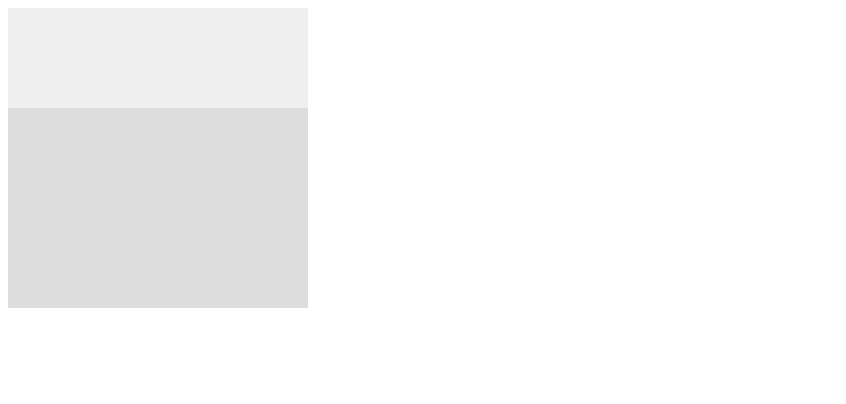
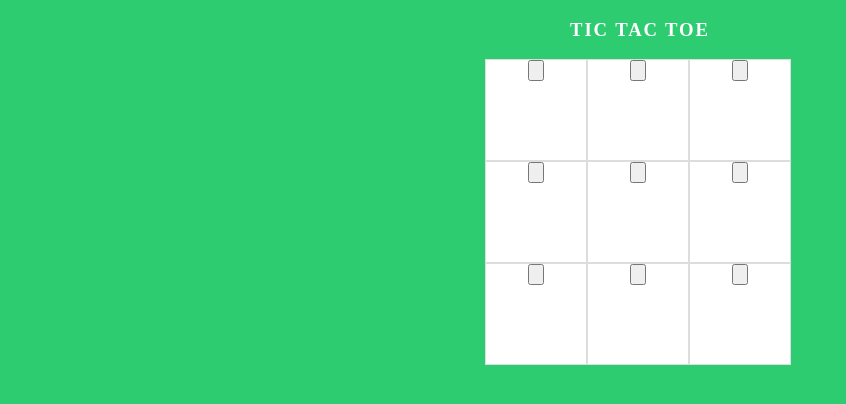
Before and after one commit to roo-shy/tic_tac_toe, a plain HTML site: page index.html in a window 1280 px wide. Shown: the whole page, without its empty margins (0-846 px from the left). Drawn offline with Linux system fonts and the light colour scheme.

Commit message:
Adding a few styles and element disabled

```diff
--- a/css/base.css
+++ b/css/base.css
@@ -1,14 +1,35 @@
-.container {
-  display: flex;
-  justify-content: center;
-  align-self: center;
-  width: 300px;
-  height: 300px;
-  background: #DDDDDD;
+body {
+  background-color: #2ecc71;
 }
 
-input {
+h3 {
+  text-transform: uppercase;
+  letter-spacing: 0.1em;
+  text-align: center;
+  color: #ffffff;
+}
+
+.container {
+  margin: 0 auto;
+  width: 400px;
+}
+
+#cells {
+  margin: 0 auto;
+  width: 310px;
+  height: 310px;
+  padding: 0;
+}
+
+#cells > li {
+  overflow: hidden;
+  list-style: none;
+  float: left;
+  text-decoration: none;
   width: 100px;
   height: 100px;
-  border: none;
+  background-color: #ffffff;
+  border: 1px solid #dddddd;
+  text-transform: uppercase;
+  text-align: center;
 }
--- a/index.html
+++ b/index.html
@@ -7,9 +7,18 @@
   </head>
   <body>
     <div class="container">
-      <input type="button" id="btn1" onclick="clickBtn('btn1')"/>
-      <input type="button" id="btn2" onclick="clickBtn('btn2')"/>
-      <input type="button" id="btn3" onclick="clickBtn('btn3')"/>
+      <h3>Tic Tac Toe</h3>
+      <ul id="cells">
+        <li><input type="button" id="btn1" onclick="clickBtn('btn1')"/></li>
+        <li><input type="button" id="btn2" onclick="clickBtn('btn2')"/></li>
+        <li><input type="button" id="btn3" onclick="clickBtn('btn3')"/></li>
+        <li><input type="button" id="btn4" onclick="clickBtn('btn4')"/></li>
+        <li><input type="button" id="btn5" onclick="clickBtn('btn5')"/></li>
+        <li><input type="button" id="btn6" onclick="clickBtn('btn6')"/></li>
+        <li><input type="button" id="btn7" onclick="clickBtn('btn7')"/></li>
+        <li><input type="button" id="btn8" onclick="clickBtn('btn8')"/></li>
+        <li><input type="button" id="btn9" onclick="clickBtn('btn9')"/></li>
+      </ul>
     </div>
   </body>
 
```
